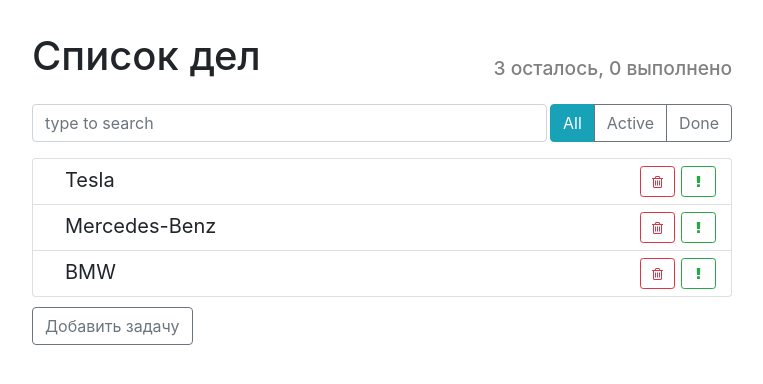
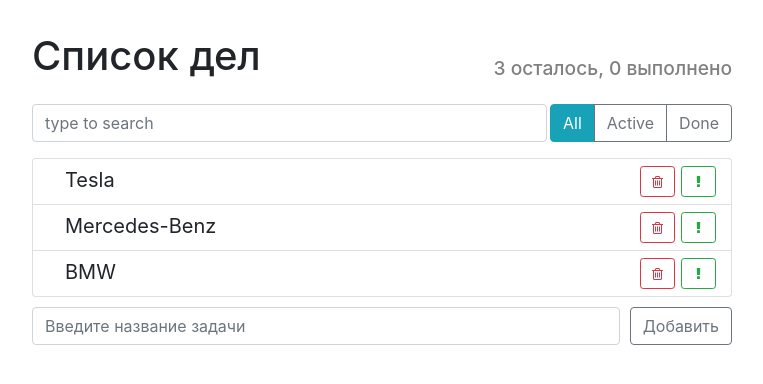
Before and after one commit to honeybaey/todo-app, a React (Create React App) app: page / in a window 1280 px wide. Shown: the top 384 px of the page, without its empty margins (258-1021 px from the left). Built offline with nearby package versions, Linux system fonts and the light colour scheme.

Commit message:
added feature for adding a new task

```diff
--- a/src/components/ItemAddForm/ItemAddForm.js
+++ b/src/components/ItemAddForm/ItemAddForm.js
@@ -3,16 +3,40 @@
 import "./ItemAddForm.css";
 
 export default class ItemAddForm extends Component {
+  constructor() {
+    super();
+
+    this.state = {
+      label: "",
+    };
+
+    this.onLabelChange = (e) => {
+      this.setState({
+        label: e.target.value,
+      });
+    };
+
+    this.onSubmit = (e) => {
+      e.preventDefault();
+      this.props.onAddItem(this.state.label);
+      this.setState({
+        label: "",
+      });
+    };
+  }
+
   render() {
     return (
-      <div className="item-add-form">
-        <button
-          className="btn btn-outline-secondary"
-          onClick={() => this.props.onAddItem("Hello")}
-        >
-          Добавить задачу
-        </button>
-      </div>
+      <form className="item-add-form d-flex" onSubmit={this.onSubmit}>
+        <input
+          type="text"
+          className="form-control"
+          onChange={this.onLabelChange}
+          placeholder="Введите название задачи"
+          value={this.state.label}
+        />
+        <button className="btn btn-outline-secondary">Добавить</button>
+      </form>
     );
   }
 }
```
